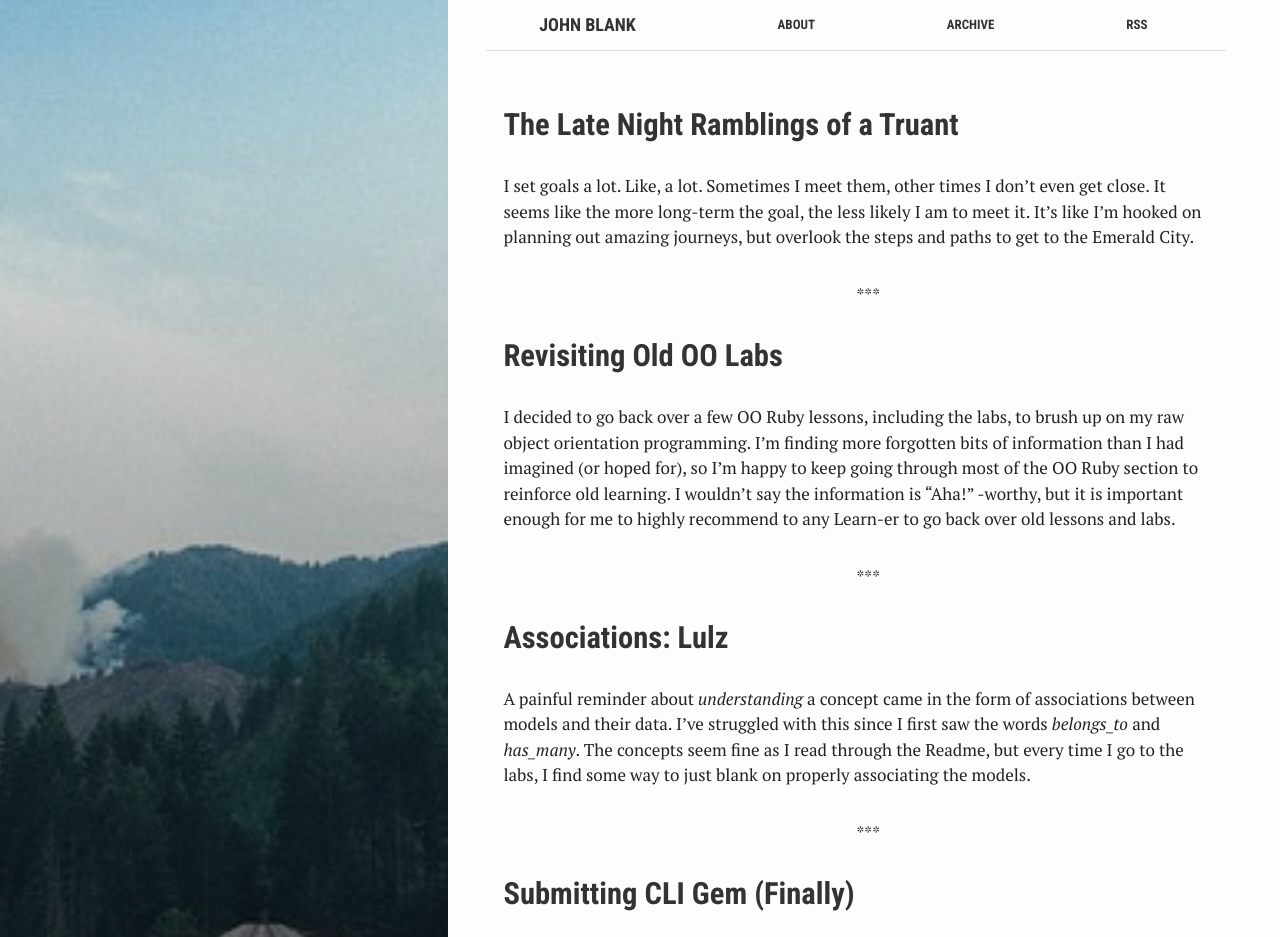
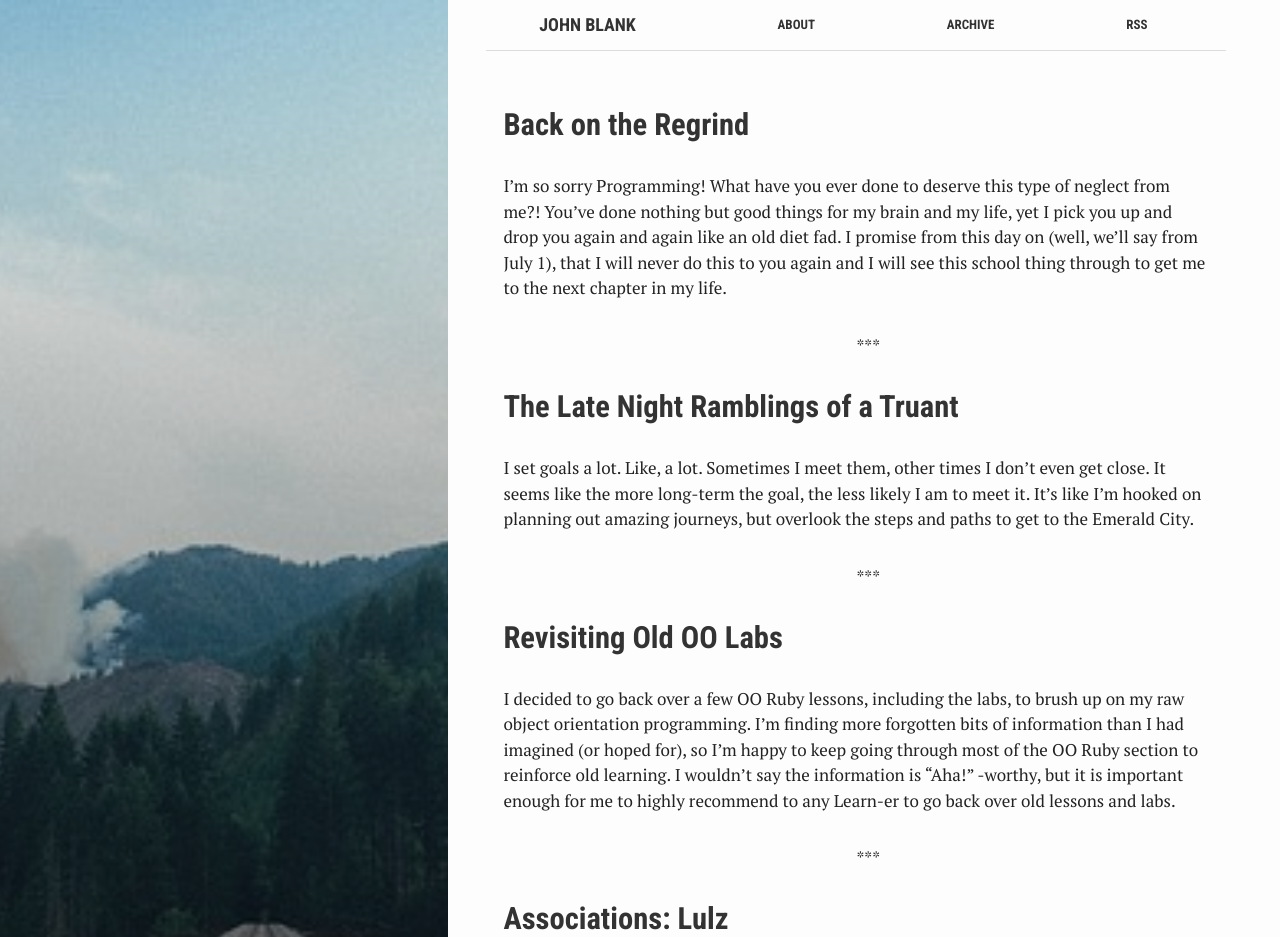
Before and after one commit to veloblank/veloblank.github.io, a Jekyll site: the page built from index.html, in a window 1280 px wide and 1400 px high. Shown: the top 937 px of the window. Built offline with Jekyll 4.4.1, drawn with Linux system fonts in a browser that asks for light colours; some of the changed lines change nothing that is shown; some of the changed text lies outside the part shown.

Commit message:
New post

```diff
--- /dev/null
+++ b/_posts/2018-06-05-back-on-the-regrind.markdown
@@ -0,0 +1,20 @@
+---
+layout: post
+title:      "Back on the Regrind"
+date:       2018-06-05 09:00:00 +0000
+permalink:  back_on_the_regrind
+---
+
+I'm so sorry Programming! What have you ever done to deserve this type of neglect from me?! You've done nothing but good things for my brain and my life, yet I pick you up and drop you again and again like an old diet fad. I promise from this day on (well, we'll say from July 1), that I will never do this to you again and I will see this school thing through to get me to the next chapter in my life.
+
+Things are okay with me. I would definitely not call everything great. I battle every day with a sadness in my head and heart. I don't sleep well at my new apartment because of ongoing construction that is literally a few feet from my bed on the other side of the wall. My landlord has checked in a few times and apologized. I don't even care at this point. Let them work for years. IDGAF. I can only directly control my emotions and reactions to things in my life; not what others do or think or believe. I'm done arguing with trolls and people who allow themselves to be trolled. It wastes my time to explain to them that their time is being wasted. Instead I'm going to focus on my development as a programmer and my fitness and to ultimately get myself to a place of happiness again. This means creating some new habits again, including daily programming and going to the gym without looking for lame excuses.
+
+I took my vacation last week to Ocean City. It was fantastic. On the last day I had one of my greatest days there. My mom and I went to the beach early since we had to leave the condo by noon. The beach was nearly empty. We were able to get right up to the waves with our chairs. The water was cool, but refreshing. It didn't stop me from going out and swimming for 20 minutes at a time. I think my mom enjoyed it a lot too. Since I moved we don't see each other as much as before and I know she misses having coffee or tea with me and talking about life.
+
+Since my last post I also bought a car. It happened pretty quickly. I started car shopping online a week or so before I bought my car. I just wanted a change in my life, and a new car was going to provide that. So far this year I've had some "mile marker" event each month, now with the exception of June. That month went so quickly that I didn't even have enough time to think up something "splash-worthy". The event has to be larger than boring life events. For instance, joining the gym is not "mile marker" -worthy. So, while I did have some cool things like vacation in June, there was nothing so big that I would look back on my year and use that as a way to remember my June 2018. I don't have anything planned for July yet, but maybe it can be programming or school related.
+
+My IRL job is pretty rough on me. Besides the bickering that happens over each shift, there's other pressures, including overtime nearly every day, that have really squeezed my brain and body and have made it really tough to sit down at a computer after work and try to program. I've been fighting the psychological squeeze by running nearly every day. That, and work, wipes me out, so my school productivity has plummeted over the past couple of months. I don't find time to make lectures or work on projects. My work overtime is voluntary, but it feels like I'm being looked down on if I don't show up for the overtime. I also give a ride to a co-worker, and I just can't bring myself to say that I'm not going in early. The only way out of this bad situation is to just continue grinding at work and finding time for school. I can always use the extra money, plus, the harder I work and the more I work raises the possibility of the next shift not requiring any overtime. Hopefully we will reach some sort of slow down soon and I can get back into a regular schedule of normal sleep and attending lectures and interacting with Flatiron again.
+
+I'll be working on some goals again for school this month. Currently, I'd like to spend an hour in the Atom editor each day, either programming or blogging. I use a package called WakaTime that keeps track of the time in the editor that creates a nice visual metric for checking in on meeting my goal. That means 7 hours each week spent in the editor alone. Outside of that, I'm going through the SQL section again. I actually really enjoy the database creation and maintenance side of things. I don't think that means I'll be a back-end programmer necessarily, though, because I do enjoy the front-end side of things as well. If anything, it solidifies the fact that I really like full-stack. I'm looking forward to working more in-depth with databases on larger projects.
+
+Enough for now.
```
Also changed, not shown: _posts/2018-04-07-ramblings-of-a-truant.markdown (line endings or trailing spaces).
